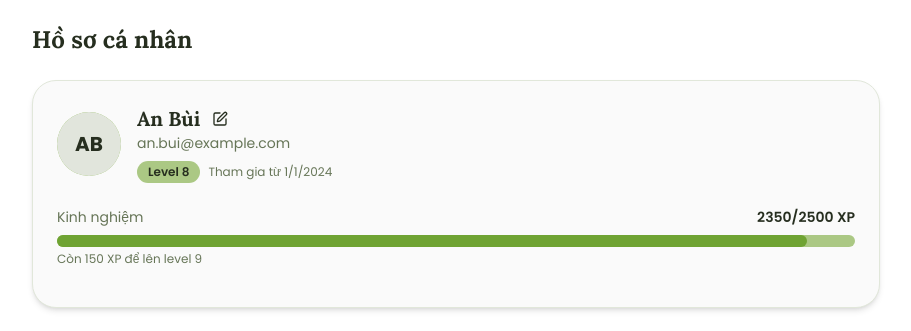
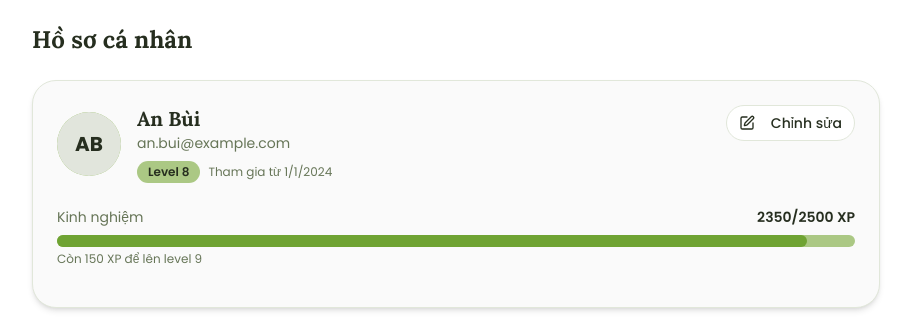
Before and after one commit to nickken253/an-lanh-wellness-guide, a React (Vite) app: page /profile in a window 1280 px wide. Shown: the top 331 px of the page, without its empty margins (184-1095 px from the left). Built offline with nearby package versions, Linux system fonts and the light colour scheme.

Commit message:
Fix: Improve profile edit button UX/UI
Improved the appearance and usability of the profile edit button in `src/components/profile/ProfileCard.tsx`.

```diff
--- a/src/components/profile/ProfileCard.tsx
+++ b/src/components/profile/ProfileCard.tsx
@@ -16,7 +16,16 @@ export const ProfileCard = ({ user, onSave }: ProfileCardProps) => {
   const xpProgress = (user.xp / user.xpToNext) * 100;
 
   return (
-    <Card className="p-6 mb-6 rounded-3xl shadow-md">
+    <Card className="p-6 mb-6 rounded-3xl shadow-md relative">
+      <div className="absolute top-6 right-6">
+        <EditProfileSheet user={user} onSave={onSave}>
+          <Button variant="outline" size="sm">
+            <Edit className="h-4 w-4 mr-2" />
+            Chỉnh sửa
+          </Button>
+        </EditProfileSheet>
+      </div>
+
       <div className="flex items-center space-x-4 mb-6">
         <Avatar className="w-16 h-16 bg-secondary">
           <AvatarFallback className="text-secondary-foreground text-xl font-bold">
@@ -24,14 +33,7 @@ export const ProfileCard = ({ user, onSave }: ProfileCardProps) => {
           </AvatarFallback>
         </Avatar>
         <div className="flex-1">
-          <div className="flex items-center gap-2">
-            <h2 className="text-xl font-serif font-bold text-foreground">{user.name}</h2>
-            <EditProfileSheet user={user} onSave={onSave}>
-              <Button variant="ghost" size="icon" className="h-6 w-6 rounded-full">
-                <Edit className="h-3 w-3" />
-              </Button>
-            </EditProfileSheet>
-          </div>
+          <h2 className="text-xl font-serif font-bold text-foreground">{user.name}</h2>
           <p className="text-muted-foreground text-sm">{user.email}</p>
           <div className="flex items-center space-x-2 mt-2">
             <Badge variant="secondary">Level {user.level}</Badge>
```
